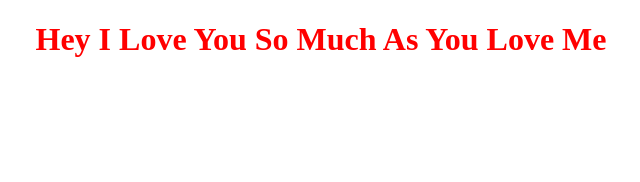
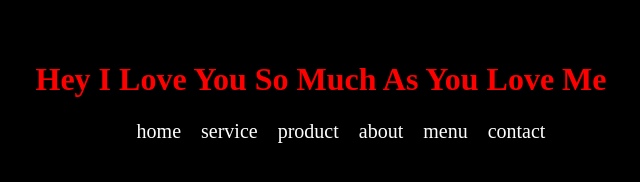
Before and after one commit to buthmeta/Meta, a plain HTML site: page index.html in a window 1280 px wide. Shown: the whole page, without its empty margins (319-959 px from the left). Drawn offline with Linux system fonts and the light colour scheme.

Commit message:
Modified

```diff
--- a/Style.css
+++ b/Style.css
@@ -1,4 +1,21 @@
 h1 {
   color: red;
   text-align: center;
+  padding-top: 40px;
 }
+ul {
+  display: flex;
+  gap: 20px;
+  justify-content: center;
+}
+
+ul li {
+  list-style: none;
+  text-align: center;
+  font-size: 20px;
+  color: white;
+}
+
+body {
+  background: black;
+}
--- a/index.html
+++ b/index.html
@@ -8,5 +8,14 @@
   </head>
   <body>
     <h1>Hey I Love You So Much As You Love Me</h1>
+
+    <ul>
+      <li>home</li>
+      <li>service</li>
+      <li>product</li>
+      <li>about</li>
+      <li>menu</li>
+      <li>contact</li>
+    </ul>
   </body>
 </html>
```
